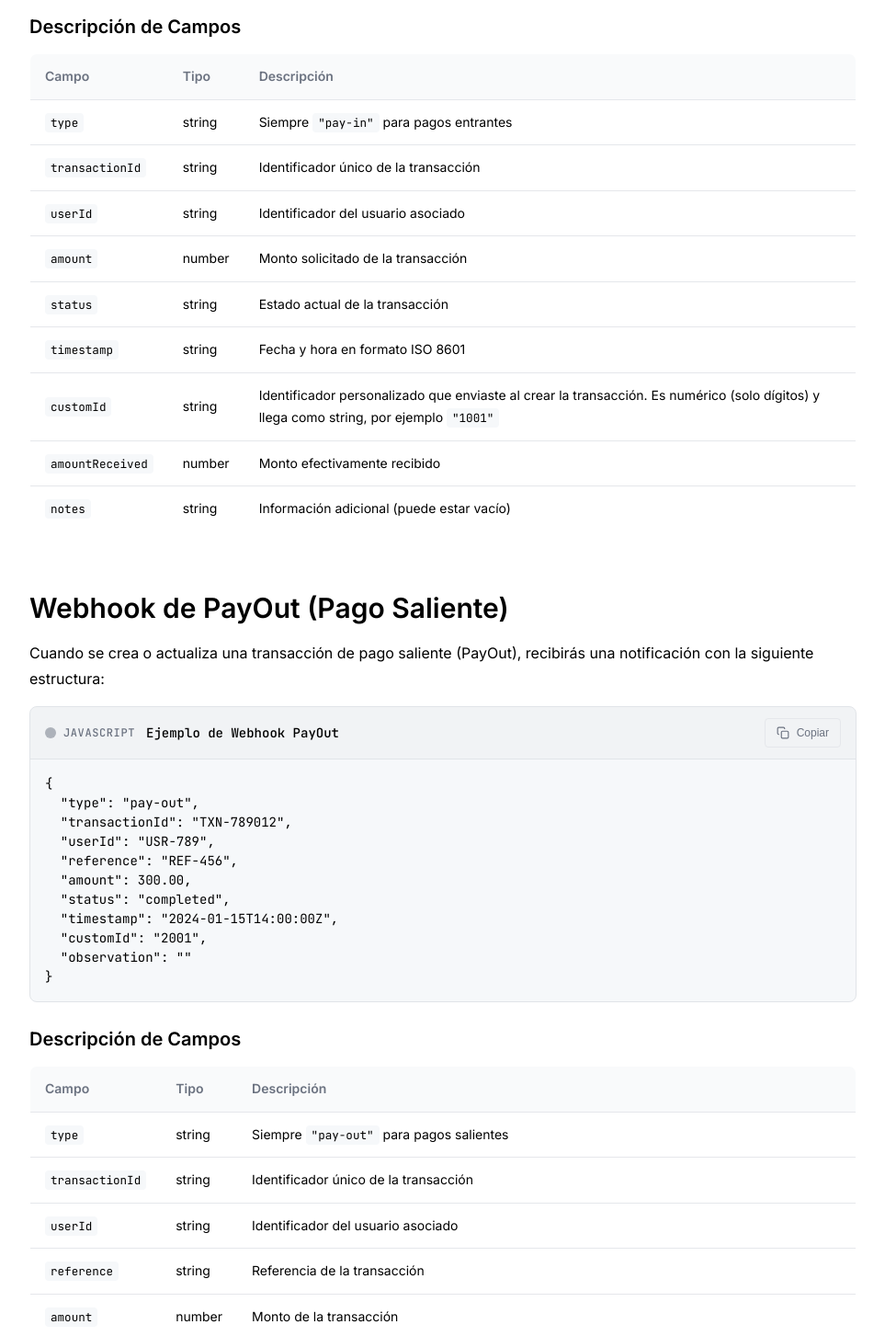
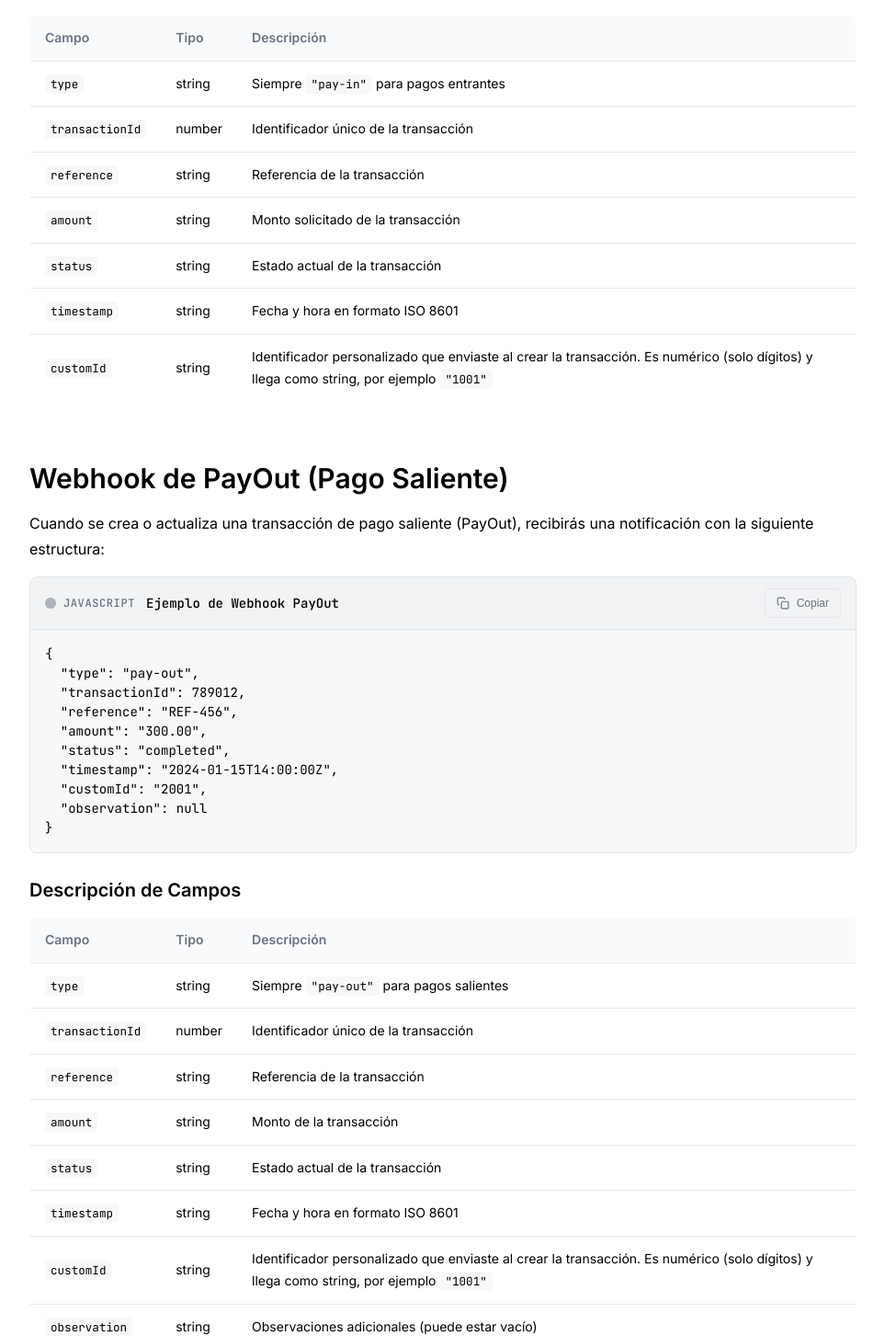
Before and after one commit to JavaSwap-V2/DOC-JAVACASH, an Angular app: page /gateway/authentication in a window 1280 px wide. Shown: the part 7001-8454 px from the top of the page at 92% size, without its empty margins (272-1235 px from the left). Built offline with nearby package versions, Linux system fonts and the light colour scheme.

Commit message:
docs(webhook): documentar campos reales del payload (reference y sin userId)

```diff
--- a/src/app/features/documentation/pages/authentication-page/authentication-page.component.html
+++ b/src/app/features/documentation/pages/authentication-page/authentication-page.component.html
@@ -427,17 +427,17 @@ const baseUrl = process.env.JAVACASH_BASE_URL;"
         </tr>
         <tr>
           <td><code>transactionId</code></td>
-          <td>string</td>
+          <td>number</td>
           <td>Identificador único de la transacción</td>
         </tr>
         <tr>
-          <td><code>userId</code></td>
+          <td><code>reference</code></td>
           <td>string</td>
-          <td>Identificador del usuario asociado</td>
+          <td>Referencia de la transacción</td>
         </tr>
         <tr>
           <td><code>amount</code></td>
-          <td>number</td>
+          <td>string</td>
           <td>Monto solicitado de la transacción</td>
         </tr>
         <tr>
@@ -454,16 +454,6 @@ const baseUrl = process.env.JAVACASH_BASE_URL;"
           <td><code>customId</code></td>
           <td>string</td>
           <td>Identificador personalizado que enviaste al crear la transacción. Es numérico (solo dígitos) y llega como string, por ejemplo <code>"1001"</code></td>
-        </tr>
-        <tr>
-          <td><code>amountReceived</code></td>
-          <td>number</td>
-          <td>Monto efectivamente recibido</td>
-        </tr>
-        <tr>
-          <td><code>notes</code></td>
-          <td>string</td>
-          <td>Información adicional (puede estar vacío)</td>
         </tr>
       </tbody>
     </table>
@@ -500,13 +490,8 @@ const baseUrl = process.env.JAVACASH_BASE_URL;"
         </tr>
         <tr>
           <td><code>transactionId</code></td>
-          <td>string</td>
+          <td>number</td>
           <td>Identificador único de la transacción</td>
-        </tr>
-        <tr>
-          <td><code>userId</code></td>
-          <td>string</td>
-          <td>Identificador del usuario asociado</td>
         </tr>
         <tr>
           <td><code>reference</code></td>
@@ -515,7 +500,7 @@ const baseUrl = process.env.JAVACASH_BASE_URL;"
         </tr>
         <tr>
           <td><code>amount</code></td>
-          <td>number</td>
+          <td>string</td>
           <td>Monto de la transacción</td>
         </tr>
         <tr>
--- a/src/app/features/documentation/pages/authentication-page/authentication-page.component.ts
+++ b/src/app/features/documentation/pages/authentication-page/authentication-page.component.ts
@@ -69,26 +69,23 @@ response = requests.post(
   // Webhook examples
   payInWebhookExample = `{
   "type": "pay-in",
-  "transactionId": "TXN-123456",
-  "userId": "USR-789",
-  "amount": 500.00,
+  "transactionId": 123456,
+  "reference": "39001303",
+  "amount": "500.00",
   "status": "paid",
   "timestamp": "2024-01-15T10:30:00Z",
-  "customId": "1001",
-  "amountReceived": 500.00,
-  "notes": ""
+  "customId": "1001"
 }`;
 
   payOutWebhookExample = `{
   "type": "pay-out",
-  "transactionId": "TXN-789012",
-  "userId": "USR-789",
+  "transactionId": 789012,
   "reference": "REF-456",
-  "amount": 300.00,
+  "amount": "300.00",
   "status": "completed",
   "timestamp": "2024-01-15T14:00:00Z",
   "customId": "2001",
-  "observation": ""
+  "observation": null
 }`;
 
   payOutBulkWebhookExample = `{
```
